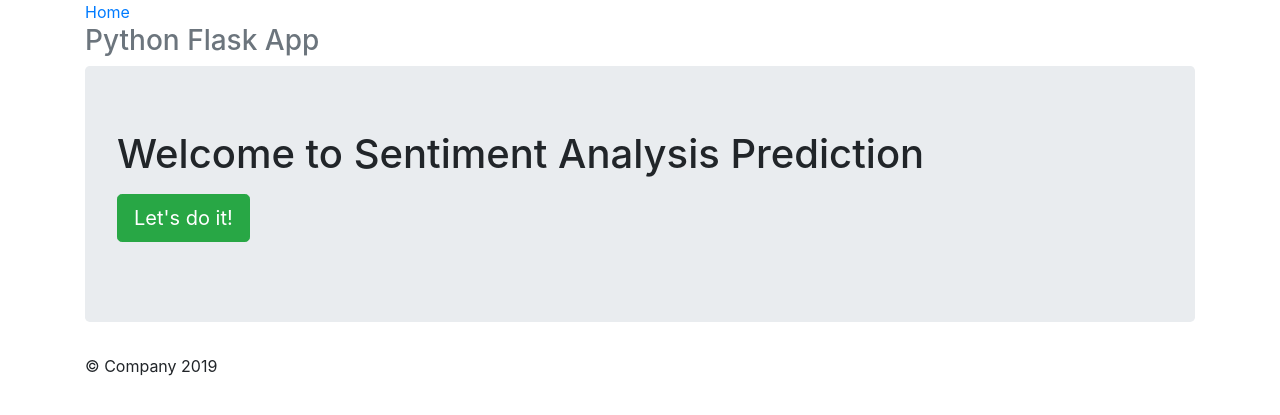
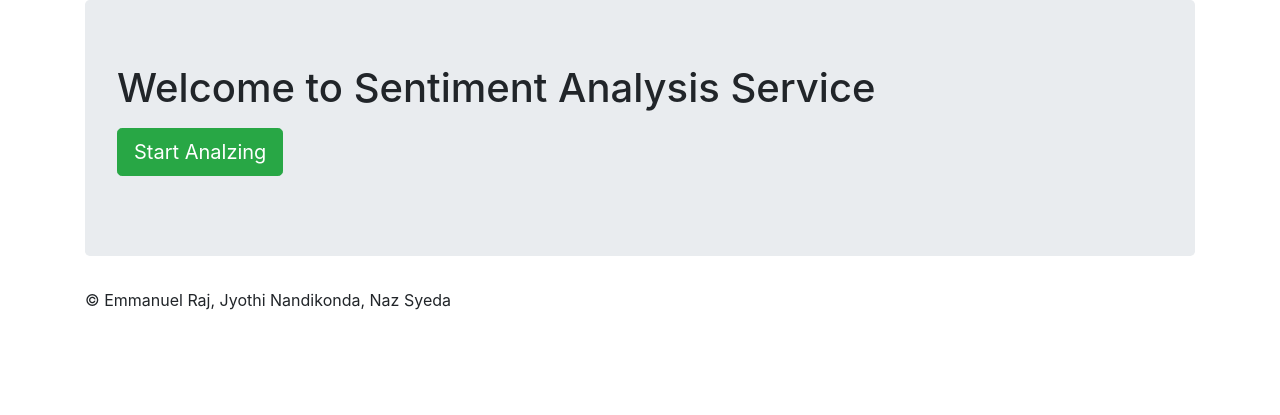
Before and after one commit to emmanuelraj7/sentiment-app, a Flask app: page / in a window 1280 px wide. Shown: the top 415 px of the page. Run offline with Flask 2, Linux system fonts and the light colour scheme; parts of the project's set-up code (start-up, migrations or seed data) failed here and were passed over; some libraries are stand-ins or nearby versions.

Commit message:
second commit

```diff
--- a/app.py
+++ b/app.py
@@ -1,13 +1,51 @@
-from flask import Flask, render_template
+import pickle
+from flask import Flask, render_template, request
+from sklearn.feature_extraction.text import CountVectorizer
+
 app = Flask(__name__)
+
+
+#opening artifacts
+with open('./Artefacts/sentiment_model.pkl','rb') as model_file:
+	model = pickle.load(model_file)
+
+with open('./Artefacts/vectorizer.pkl','rb') as model_file:
+	sentance_vectorizer = pickle.load(model_file)
+
 
 @app.route("/")
 def main():
 	return render_template('index.html')
 
-@app.route('/showSignUp')
+
+@app.route('/service')
 def showSignUp():
-    return render_template('signup.html')
+    return render_template('sentiment_service.html')
+
+
+@app.route('/sentiment', methods=['GET', 'POST'])
+def sentiment():
+	if request.method == 'POST':
+		try:
+			texttoanalyze = request.form['texttoanalyze']
+			pred = model.predict(sentance_vectorizer.transform([texttoanalyze]))
+			confidence_score = model.predict_proba(sentance_vectorizer.transform([texttoanalyze]))
+			if pred == 0:
+				model_output_sentiment = "Negative"
+				confidence_score = float("{0:.2f}".format(confidence_score[:,0][0]))
+			else:
+				model_output_sentiment = "Positive"
+				confidence_score = float("{0:.2f}".format(confidence_score[:,1][0]))
+		except:
+			texttoanalyze = ""
+			model_output_sentiment = ""
+			confidence_score = ""
+
+
+	return render_template('sentiment_service.html', sentiment=model_output_sentiment, score=confidence_score, texttoanalyze=texttoanalyze)
+
+
+
 
 if __name__ == "__main__":
-	app.run()
+	app.run(debug=True)
--- a/templates/index.html
+++ b/templates/index.html
@@ -2,7 +2,7 @@
 <html lang="en">
 
 <head>
-    <title>This is a Sentiment Prediction App</title>
+    <title>Sentiment Analysis Service</title>
 
 
     <!-- Bootstrap CSS -->
@@ -17,25 +17,24 @@
         <div class="header">
             <nav>
                 <ul class="nav nav-pills pull-right">
-                    <li role="presentation" class="active"><a href="#">Home</a>
-                    </li>
+
 
                 </ul>
             </nav>
-            <h3 class="text-muted">Python Flask App</h3>
+
         </div>
 
         <div class="jumbotron">
-            <h1>Welcome to Sentiment Analysis Prediction </h1>
+            <h1>Welcome to Sentiment Analysis Service</h1>
             <p class="lead"></p>
-            <p><a class="btn btn-lg btn-success" href="showSignUp" role="button">Let's do it!</a>
+            <p><a class="btn btn-lg btn-success" href="service" role="button">Start Analzing</a>
             </p>
         </div>
 
 
 
         <footer class="footer">
-            <p>&copy; Company 2019</p>
+            <p>&copy; Emmanuel Raj, Jyothi Nandikonda, Naz Syeda</p>
         </footer>
 
     </div>
```
Also changed, not shown: flaskapi.py (deleted, +0 -16 lines), templates/sentiment_service.html (added, +48 -0 lines), templates/signup.html (deleted, +0 -50 lines), 3 other files.
